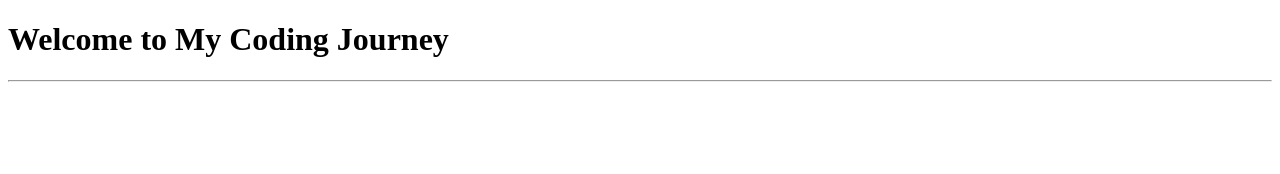
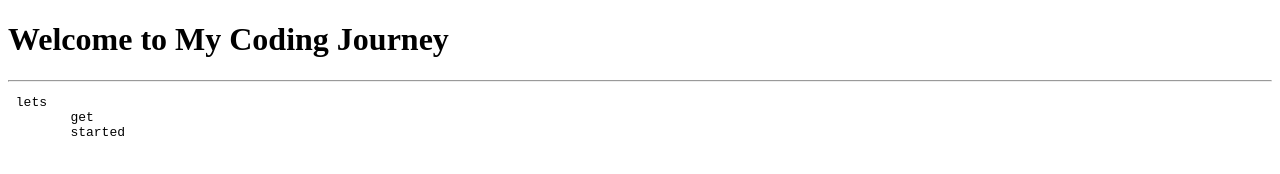
Before and after one commit to s7ww/s7ww.github.io, a plain HTML site: page index.html in a window 1280 px wide. Drawn offline with Linux system fonts and the light colour scheme.

Commit message:
Update index.html

```diff
--- a/index.html
+++ b/index.html
@@ -10,5 +10,9 @@
 
     <hr>
 
+    <pre> lets
+        get
+        started </pre>
+
 </body>
 </html>
```
